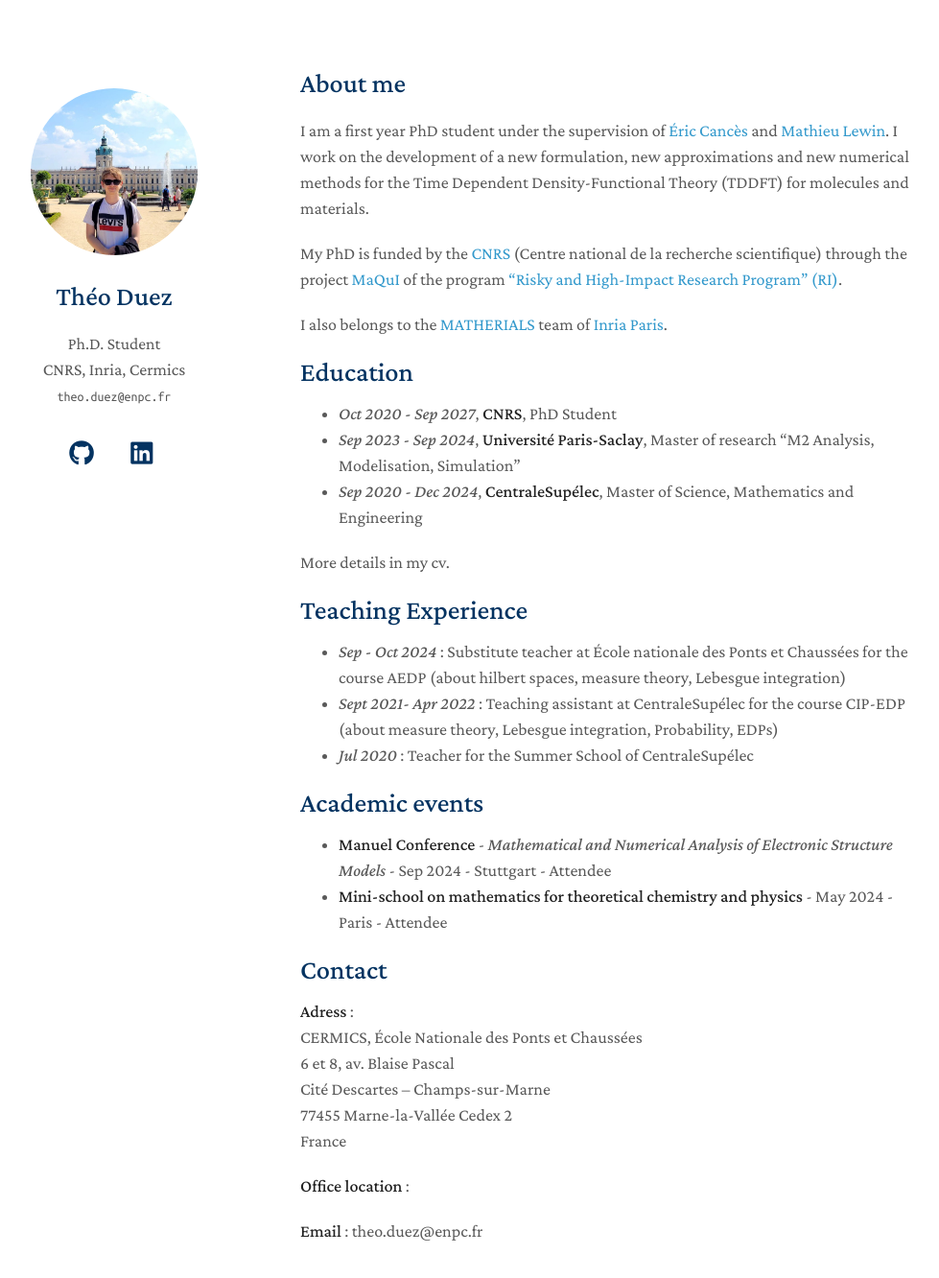
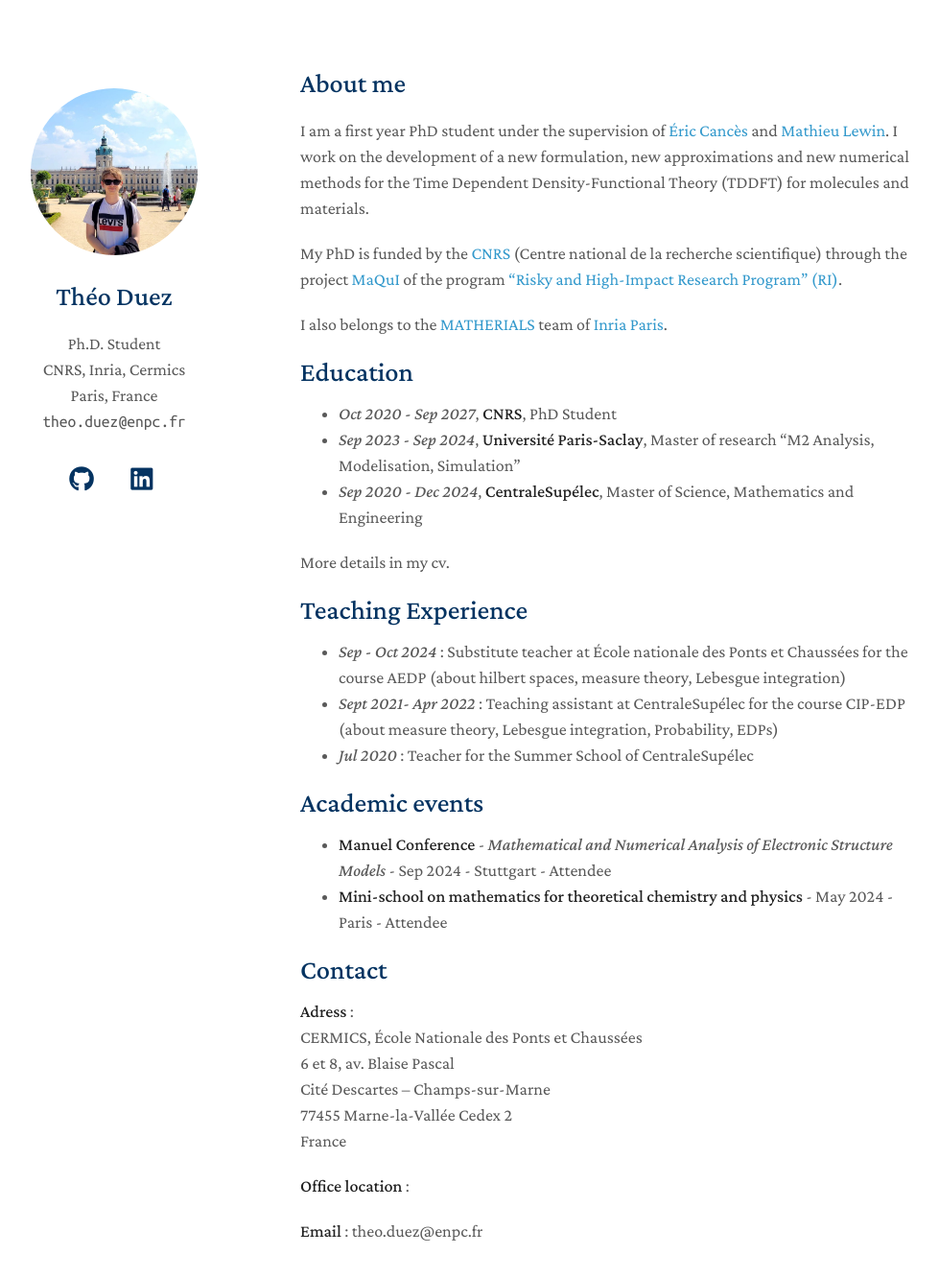
Before and after one commit to Theozeud/theozeud.github.io, a Jekyll site: the page built from index.md, in a window 1280 px wide and 1394 px high. Shown: the top 1332 px of the window at 96% size, without its empty margins (157-1136 px from the left). Built offline with Jekyll 4.4.1, drawn with Linux system fonts in a browser that asks for light colours; some web fonts are replaced; a style sheet for code colours, icons or effects is not loaded; our own code applies the rules of GitHub Pages for plain Markdown files.

Commit message:
Update homepage.html

```diff
--- a/_layouts/homepage.html
+++ b/_layouts/homepage.html
@@ -53,8 +53,12 @@
         <a href="{{ site.affiliation_link }}" rel="noopener"><autocolor>{{ site.affiliation }}</autocolor></a>
         <br>
         {% endif %}
+        {% if site.location %}
+        <a  ><autocolor>{{ site.location }}</autocolor></a>
+        <br>
+        {% endif %}
         {% if site.email %}
-        <email>{{ site.email }}</email>
+        <email href="{{ site.email_link }}" style="font-size:1.10rem;">{{ site.email }}</email>
         {% endif %}
 
         <br>
```
